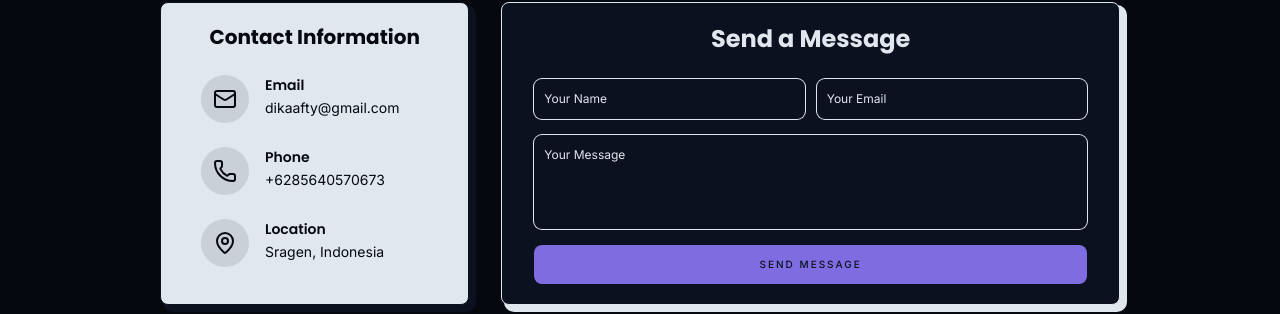
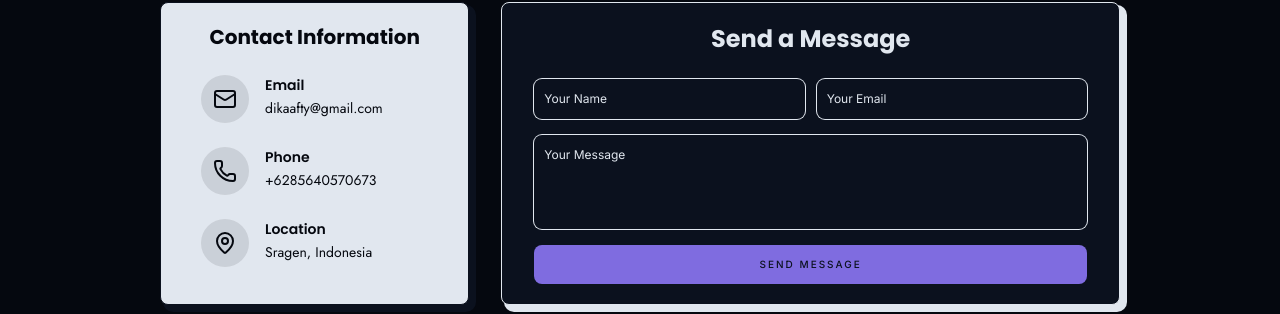
Before and after one commit to dikaafty/dikaafty-portofolio, a React (Vite) app: page / in a window 1280 px wide. Shown: the part 3396-3710 px from the top of the page. Built offline with nearby package versions, Linux system fonts and the light colour scheme.

Commit message:
Change font family className of all info sections in ContactSection component

```diff
--- a/src/components/ContactSection.jsx
+++ b/src/components/ContactSection.jsx
@@ -95,7 +95,7 @@
                   </h4>
                   <a
                     href="mailto:dikaafty@gmail.com"
-                    className="text-sm font-inter"
+                    className="text-sm font-jost"
                   >
                     dikaafty@gmail.com
                   </a>
@@ -113,7 +113,7 @@
                   </h4>
                   <a
                     href="tel:+6285640570673"
-                    className="text-sm font-inter"
+                    className="text-sm font-jost"
                   >
                     +6285640570673
                   </a>
@@ -129,7 +129,7 @@
                   <h4 className="text-sm font-poppins font-semibold">
                     Location
                   </h4>
-                  <a className="text-sm font-inter">
+                  <a className="text-sm font-jost">
                     Sragen, Indonesia
                   </a>
                 </div>
```
